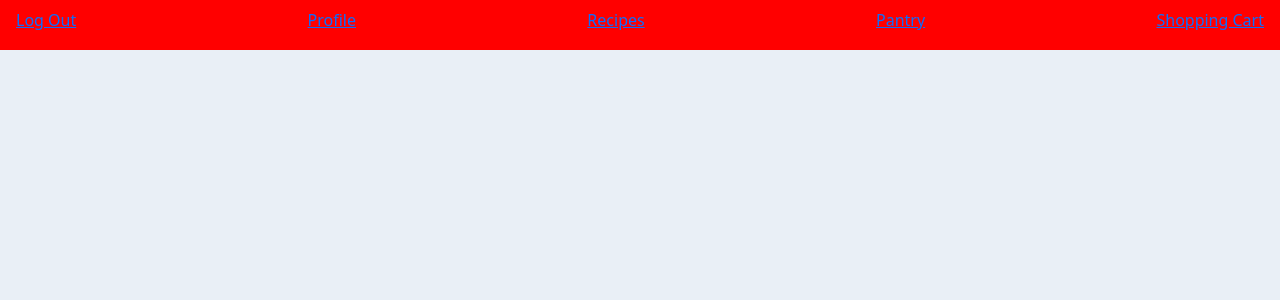
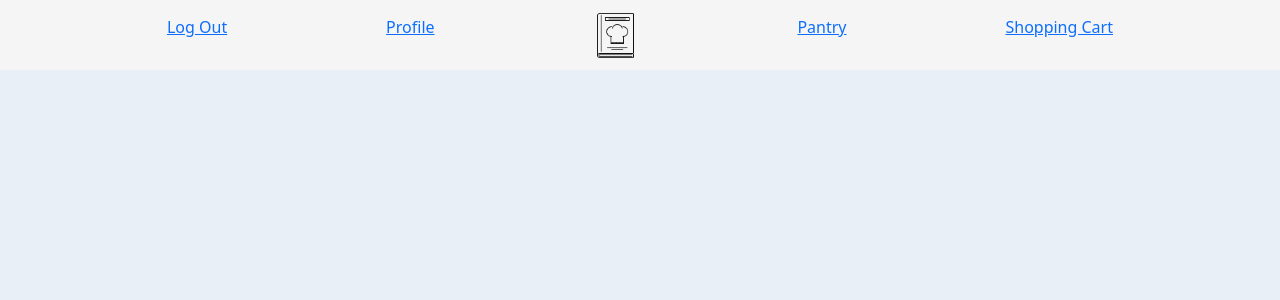
Before and after one commit to ArisaChue-MUCapstoneProject/Capstone-Project, a React (Create React App) app: page / in a window 1280 px wide. Shown: the top 300 px of the page. Built offline with nearby package versions, Linux system fonts and the light colour scheme; no server answers; the database is empty.

Commit message:
css styling for navbar

```diff
--- a/src/components/Navbar/Navbar.css
+++ b/src/components/Navbar/Navbar.css
@@ -1,11 +1,16 @@
-    .navbar {
-    background-color: red;
+#navbar-overrides {
+        background-color: whitesmoke;
         position: fixed;
         width: 100%;
         display: flex;
         justify-content: space-evenly;
         margin: auto;
         top: 0;
-    height: 50px;
-    padding: 1rem;
+        height: 70px;
+        padding: 0.5rem;
     }
+
+.nav-recipes {
+    margin: auto;
+    height: 45px;
+}
--- a/src/components/Navbar/Navbar.jsx
+++ b/src/components/Navbar/Navbar.jsx
@@ -1,10 +1,11 @@
 import * as React from "react"
 import { Link } from "react-router-dom"
+import recipeBook from "../../icons/recipe-book.png"
 import "./Navbar.css"
 
 export default function Navbar() {
   return (
-    <nav className="navbar">
+    <nav className="navbar" id="navbar-overrides">
       <Link to="/">
           <p>Log Out</p>
       </Link>
@@ -12,7 +13,7 @@ export default function Navbar() {
           <p>Profile</p>
       </Link>
       <Link to="/recipes">
-          <p>Recipes</p>
+          <img className="nav-recipes" src={ recipeBook } alt="recipe book icon" />
       </Link>
       <Link to="/pantry">
           <p>Pantry</p>
```
Also changed, not shown: src/icons/recipe-book.png (added). Lines whose indentation alone changed are shown as unchanged.
